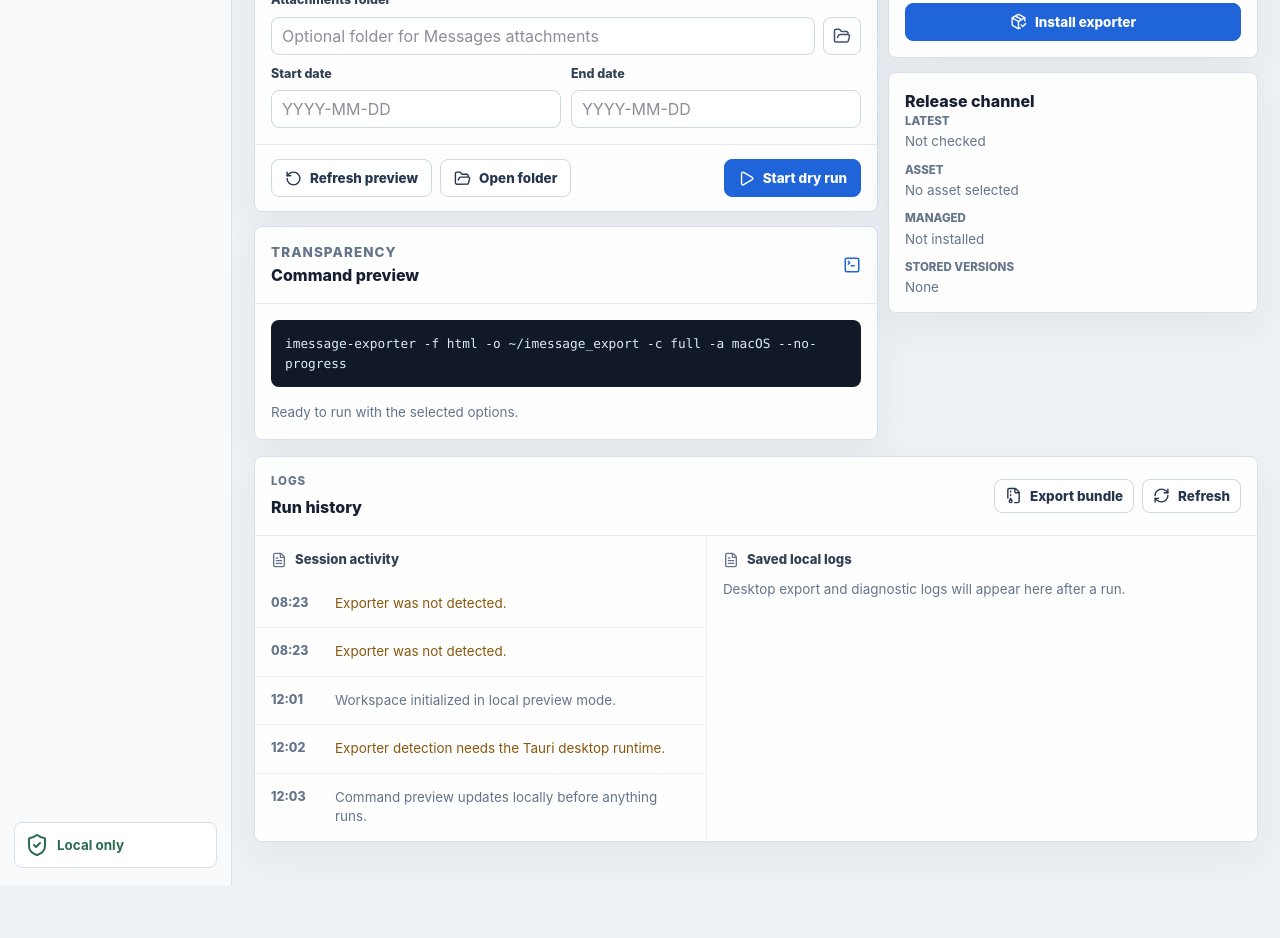
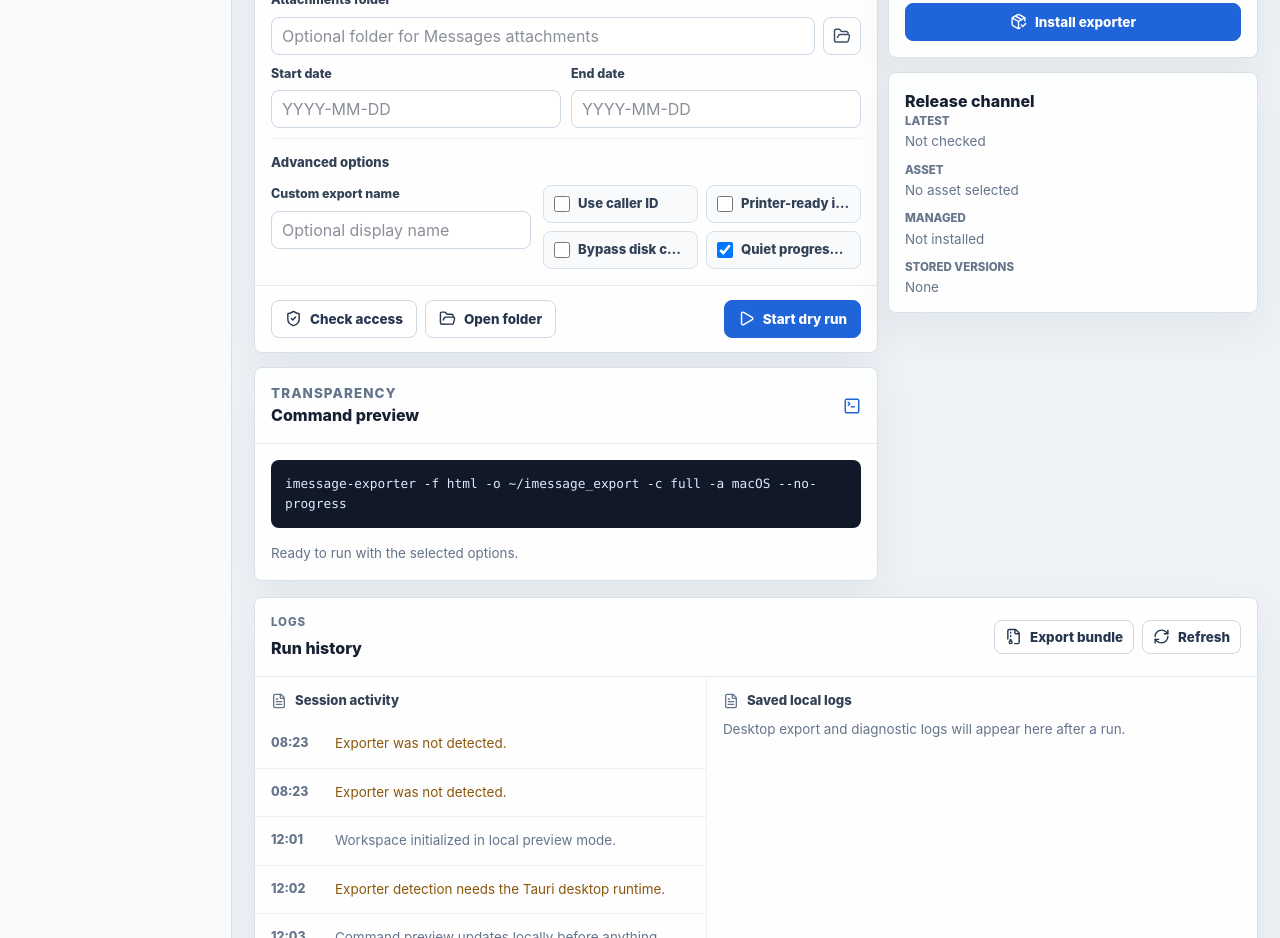
Before and after one commit to JudeVajira/chat-export-mate, a React (Vite) app: page / in a window 1280 px wide. Shown: the part 960-1898 px from the top of the page. Before the commit the page ends 1846 px from the top, so only its background shows below. Built offline with nearby package versions, Linux system fonts and the light colour scheme.

Commit message:
Expose advanced export options

```diff
--- a/src/App.css
+++ b/src/App.css
@@ -378,6 +378,61 @@ fieldset {
   margin: 0;
   border: 0;
   padding: 0;
+}
+
+.advanced-options {
+  display: grid;
+  gap: 12px;
+  border-top: 1px solid #edf1f5;
+  padding-top: 14px;
+}
+
+.advanced-options-heading h3 {
+  margin: 0;
+  color: #334155;
+  font-size: 0.82rem;
+  font-weight: 820;
+}
+
+.advanced-option-grid {
+  display: grid;
+  grid-template-columns: minmax(0, 0.9fr) minmax(260px, 1.1fr);
+  gap: 12px;
+}
+
+.checkbox-stack {
+  display: grid;
+  grid-template-columns: repeat(2, minmax(0, 1fr));
+  gap: 8px;
+  align-content: start;
+}
+
+.checkbox-option {
+  display: flex;
+  min-width: 0;
+  min-height: 38px;
+  align-items: center;
+  gap: 8px;
+  border: 1px solid #d8e0ea;
+  border-radius: 8px;
+  background: #f8fafc;
+  padding: 0 10px;
+  color: #334155;
+  font-size: 0.82rem;
+  font-weight: 760;
+}
+
+.checkbox-option input {
+  width: 16px;
+  min-height: 16px;
+  flex: 0 0 auto;
+}
+
+.checkbox-option span {
+  overflow: hidden;
+  margin: 0;
+  text-overflow: ellipsis;
+  white-space: nowrap;
 }
 
 legend,
@@ -764,7 +819,12 @@ dd {
   }
 
   .config-grid,
+  .advanced-option-grid,
   .button-grid {
+    grid-template-columns: 1fr;
+  }
+
+  .checkbox-stack {
     grid-template-columns: 1fr;
   }
 
--- a/src/App.tsx
+++ b/src/App.tsx
@@ -63,6 +63,7 @@ function App() {
   const [dryRun, setDryRun] = useState(true);
   const [checkingRelease, setCheckingRelease] = useState(false);
   const [installingExporter, setInstallingExporter] = useState(false);
+  const [checkingOutputAccess, setCheckingOutputAccess] = useState(false);
   const [runningDiagnostics, setRunningDiagnostics] = useState(false);
   const [activatingManagedVersion, setActivatingManagedVersion] = useState<string | null>(null);
   const [isExporting, setIsExporting] = useState(false);
@@ -305,6 +306,18 @@ function App() {
     return nextOutputAccess;
   }
 
+  async function checkCurrentOutputAccess() {
+    setCheckingOutputAccess(true);
+    try {
+      const nextOutputAccess = await refreshOutputAccess(options.outputPath);
+      addLog(nextOutputAccess.writable ? "info" : "warn", nextOutputAccess.detail);
+    } catch (error) {
+      addLog("warn", error instanceof Error ? error.message : "Could not check output folder access.");
+    } finally {
+      setCheckingOutputAccess(false);
+    }
+  }
+
   async function openStoredLog(log: StoredLogEntry) {
     try {
       await openLocalPath(log.path);
@@ -430,8 +443,10 @@ function App() {
             <div id="export">
               <ExportConfigurator
                 canRun={exportReady}
+                checkingOutputAccess={checkingOutputAccess}
                 dryRun={dryRun}
                 isRunning={isExporting}
+                onCheckOutputAccess={checkCurrentOutputAccess}
                 onChange={setOptions}
                 onDryRunChange={setDryRun}
                 onOpenOutput={openExportFolder}
--- a/src/components/ExportConfigurator.tsx
+++ b/src/components/ExportConfigurator.tsx
@@ -1,4 +1,4 @@
-import { FolderOpen, Play, RotateCcw } from "lucide-react";
+import { FolderOpen, Play, ShieldCheck } from "lucide-react";
 import type {
   AttachmentCopyMethod,
   ExportFormat,
@@ -10,8 +10,10 @@ interface ExportConfiguratorProps {
   options: ExportOptions;
   onChange: (options: ExportOptions) => void;
   canRun: boolean;
+  checkingOutputAccess: boolean;
   dryRun: boolean;
   isRunning: boolean;
+  onCheckOutputAccess: () => void;
   onDryRunChange: (value: boolean) => void;
   onPickAttachmentRoot: () => void;
   onPickDatabase: () => void;
@@ -28,8 +30,10 @@ export function ExportConfigurator({
   options,
   onChange,
   canRun,
+  checkingOutputAccess,
   dryRun,
   isRunning,
+  onCheckOutputAccess,
   onDryRunChange,
   onPickAttachmentRoot,
   onPickDatabase,
@@ -200,13 +204,69 @@ export function ExportConfigurator({
             value={options.endDate}
           />
         </label>
+
+        <div className="advanced-options span-2">
+          <div className="advanced-options-heading">
+            <h3>Advanced options</h3>
+          </div>
+          <div className="advanced-option-grid">
+            <label className="field">
+              <span>Custom export name</span>
+              <input
+                onChange={(event) => update("customName", event.currentTarget.value)}
+                placeholder="Optional display name"
+                value={options.customName}
+              />
+            </label>
+
+            <div className="checkbox-stack">
+              <label className="checkbox-option">
+                <input
+                  checked={options.useCallerId}
+                  onChange={(event) => update("useCallerId", event.currentTarget.checked)}
+                  type="checkbox"
+                />
+                <span>Use caller ID</span>
+              </label>
+              <label className="checkbox-option">
+                <input
+                  checked={options.noLazyImages}
+                  onChange={(event) => update("noLazyImages", event.currentTarget.checked)}
+                  type="checkbox"
+                />
+                <span>Printer-ready images</span>
+              </label>
+              <label className="checkbox-option">
+                <input
+                  checked={options.ignoreDiskWarning}
+                  onChange={(event) => update("ignoreDiskWarning", event.currentTarget.checked)}
+                  type="checkbox"
+                />
+                <span>Bypass disk check</span>
+              </label>
+              <label className="checkbox-option">
+                <input
+                  checked={options.noProgress}
+                  onChange={(event) => update("noProgress", event.currentTarget.checked)}
+                  type="checkbox"
+                />
+                <span>Quiet progress output</span>
+              </label>
+            </div>
+          </div>
+        </div>
       </div>
 
       <div className="action-row">
         <div className="action-row-group">
-          <button className="button button--secondary" onClick={() => onChange(options)} type="button">
-            <RotateCcw aria-hidden="true" />
-            Refresh preview
+          <button
+            className="button button--secondary"
+            disabled={checkingOutputAccess}
+            onClick={onCheckOutputAccess}
+            type="button"
+          >
+            <ShieldCheck aria-hidden="true" />
+            {checkingOutputAccess ? "Checking" : "Check access"}
           </button>
           <button className="button button--secondary" onClick={onOpenOutput} type="button">
             <FolderOpen aria-hidden="true" />
```
Also changed, not shown: 2 other files (tests, documents, lock files or other folders).
